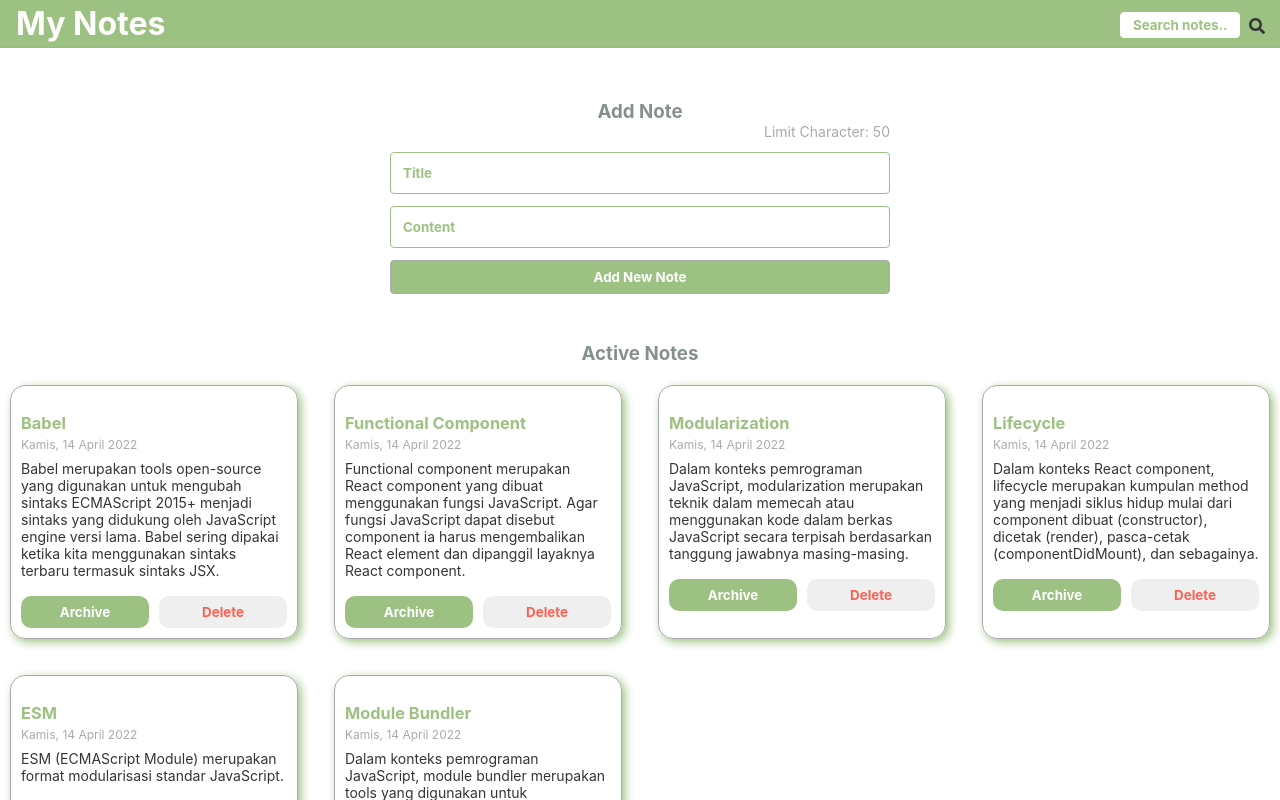
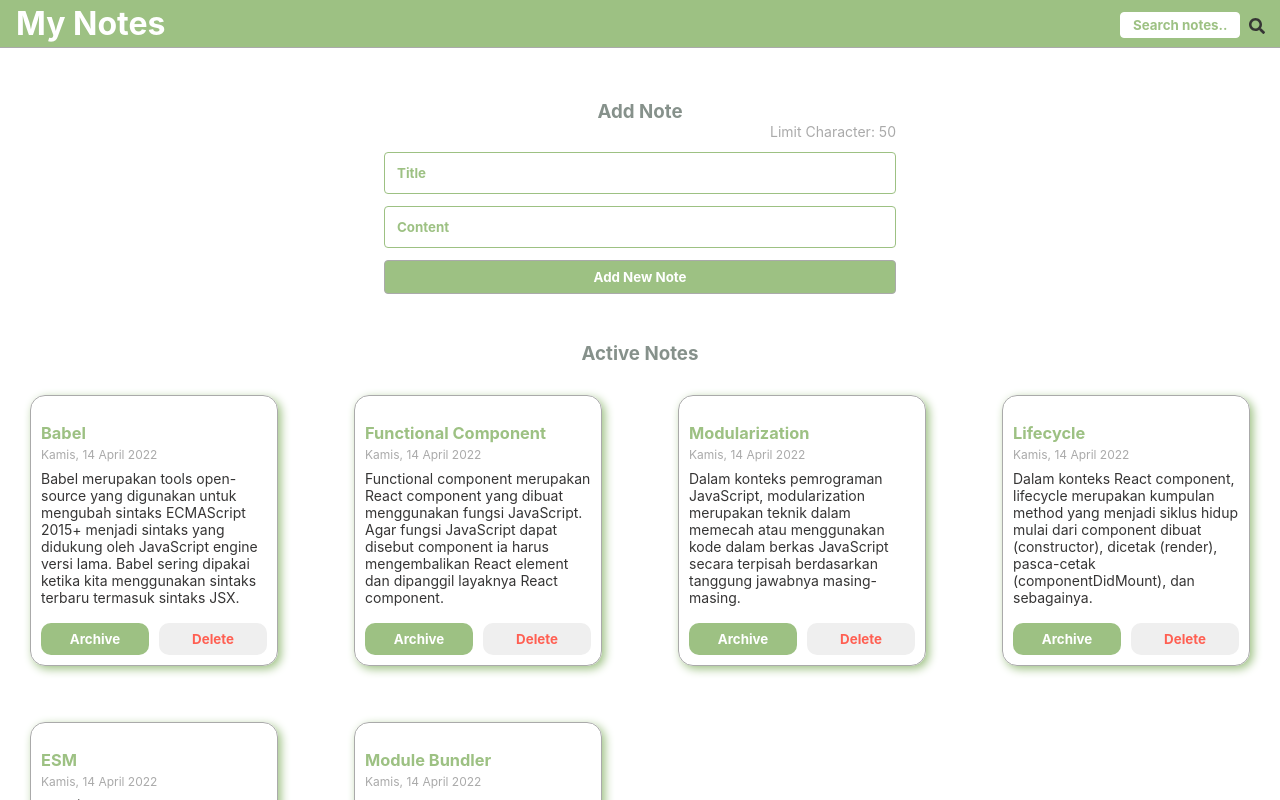
Before and after one commit to firmandayat/react-notes, a React (Vite) app: page / in a window 1280 px wide. Shown: the top 800 px of the page. Built offline with nearby package versions, Linux system fonts and the light colour scheme.

Commit message:
edit width input

```diff
--- a/src/styles/style.css
+++ b/src/styles/style.css
@@ -113,7 +113,7 @@ input::placeholder, textarea::placeholder {
 
 .note-input {
   margin: 0 auto;
-  max-width: 500px;
+  width: 40%;
   margin-bottom: 48px;
 }
 
@@ -175,7 +175,7 @@ input::placeholder, textarea::placeholder {
   overflow: hidden;
   display: flex;
   flex-direction: column;
-  margin: 10px 10px;
+  margin: 20px 30px;
   padding: 10px 10px;
   box-shadow: 3px 3px 10px #9DC183;
 }
```
